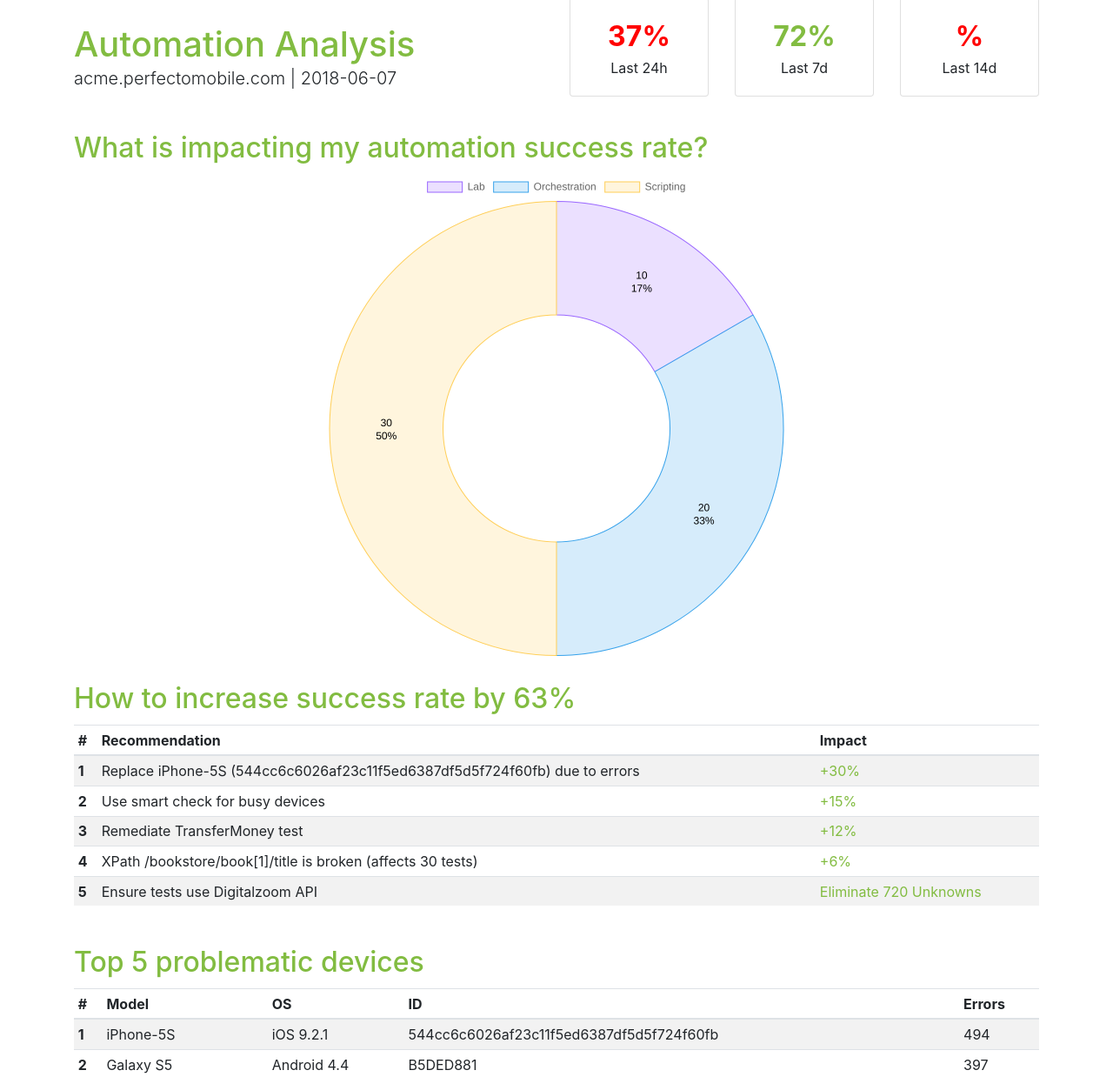
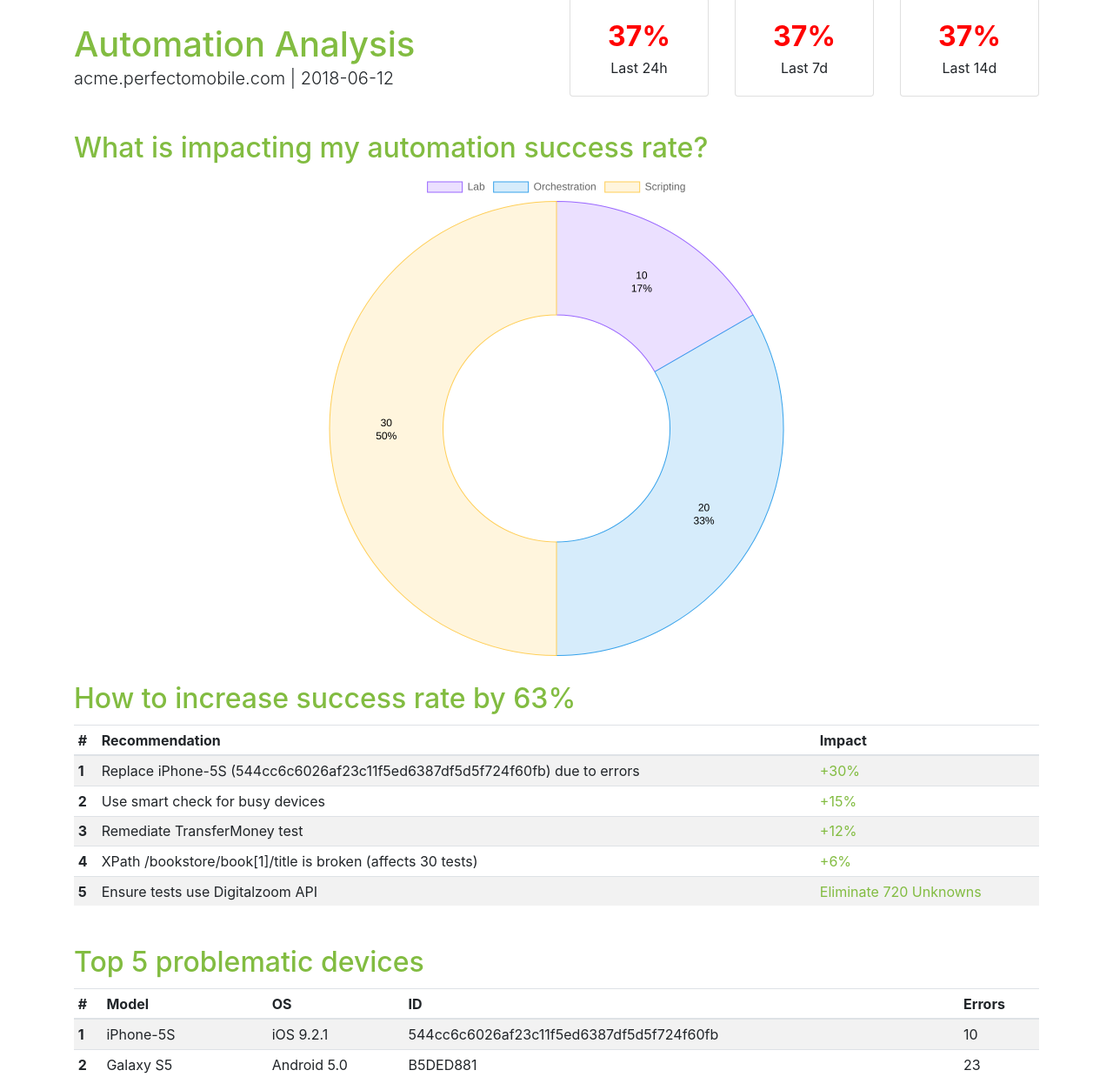
Before and after one commit to nstuyvesant/baldr, a website: page report.html in a window 1280 px wide. Shown: the part 93-1331 px from the top of the page at 87% size. Drawn offline with nearby package versions, Linux system fonts and the light colour scheme.

Commit message:
fix(db-create): match to output

```diff
--- a/report.html
+++ b/report.html
@@ -150,10 +150,10 @@
     <script>
         const reportData = {
           fqdn: 'acme.perfectomobile.com',
-            snapshotDate: '2018-06-07',
+          snapshotDate: '2018-06-12',
           last24h: 37,
-            last7d: 72,
-            last30d: 55,
+          last7d: 37,
+          last14d: 37,
           lab: 10,
           orchestration: 20,
           scripting: 30,
@@ -161,26 +161,31 @@
             {
               rank: 1,
               recommendation: 'Replace iPhone-5S (544cc6c6026af23c11f5ed6387df5d5f724f60fb) due to errors',
-                    impact: 30
+              impact: 30,
+              impactMessage: null
             },
             {
               rank: 2,
               recommendation: 'Use smart check for busy devices',
-                    impact: 15
+              impact: 15,
+              impactMessage: null
             },
             {
               rank: 3,
               recommendation: 'Remediate TransferMoney test',
-                    impact: 12
+              impact: 12,
+              impactMessage: null
             },
             {
               rank: 4,
               recommendation: 'XPath /bookstore/book[1]/title is broken (affects 30 tests)',
-                    impact: 6
+              impact: 6,
+              impactMessage: null
             },
             {
               rank: 5,
               recommendation: 'Ensure tests use Digitalzoom API',
+              impact: 0,
               impactMessage: 'Eliminate 720 Unknowns'
             }
           ],
@@ -190,35 +195,45 @@
               model: 'iPhone-5S',
               os: 'iOS 9.2.1',
               id: '544cc6c6026af23c11f5ed6387df5d5f724f60fb',
-                    errors: 494
+              passed: 0,
+              failed: 25,
+              errors: 10
             },
             {
               rank: 2,
               model: 'Galaxy S5',
-                    os: 'Android 4.4',
+              os: 'Android 5.0',
               id: 'B5DED881',
-                    errors: 397
+              passed: 0,
+              failed: 23,
+              errors: 23
             },
             {
               rank: 3,
               model: 'Galaxy Note III',
-                    os: 'Android 5.0',
+              os: 'Android 4.4',
               id: '61F1BF00',
-                    errors: 303
+              passed: 1,
+              failed: 15,
+              errors: 10
             },
             {
               rank: 4,
               model: 'Nexus 5',
               os: 'Android 5.0',
               id: '06B25936007418BB',
-                    errors: 298
+              passed: 2,
+              failed: 13,
+              errors: 9
             },
             {
               rank: 5,
               model: 'iPhone-6',
               os: 'iOS 9.1',
               id: '8E1CBC7E90168A3A7CFDA2712A8C20DD15517F89',
-                    errors: 147
+              passed: 2,
+              failed: 12,
+              errors: 8
             }
           ],
           topFailingTests: [
```
Also changed, not shown: 1 other file. Lines whose indentation alone changed are shown as unchanged.
